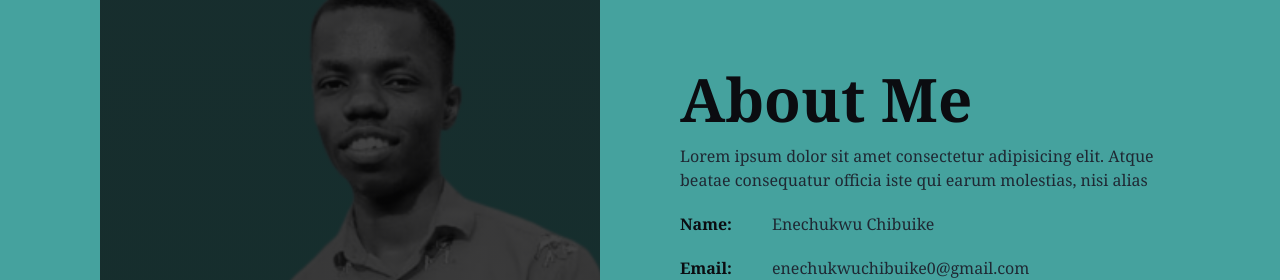
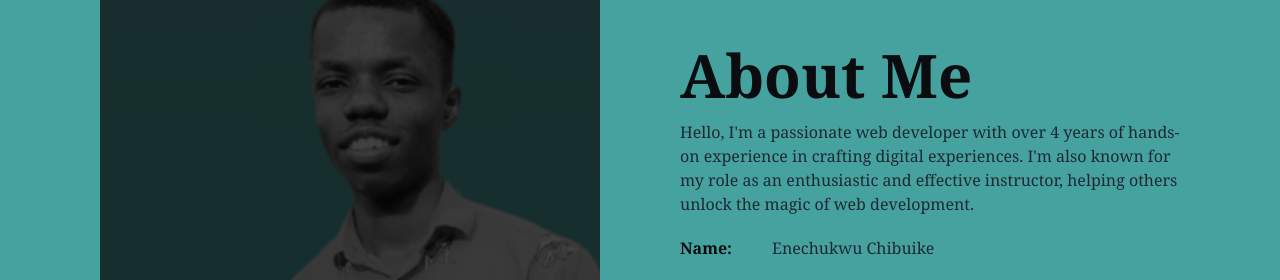
Before and after one commit to EnechukwuChibuike/Enechukwu-Chibuike, a React (Create React App) app: page / in a window 1280 px wide. Shown: the part 900-1180 px from the top of the page. Built offline with nearby package versions, Linux system fonts and the light colour scheme.

Commit message:
finalised

```diff
--- a/src/components/about.js
+++ b/src/components/about.js
@@ -11,8 +11,10 @@ function About() {
       <div className="grid md:ml-20 w-full md:w-1/2">
         <h1 className="text-[60px] font-[900] text-[#0b0c10]">About Me</h1>
         <p className="text-[#1f2833]">
-          Lorem ipsum dolor sit amet consectetur adipisicing elit. Atque beatae
-          consequatur officia iste qui earum molestias, nisi alias
+          Hello, I'm a passionate web developer with over 4 years of hands-on
+          experience in crafting digital experiences. I'm also known for my role
+          as an enthusiastic and effective instructor, helping others unlock the
+          magic of web development.
         </p>
         <div className="flex items-center mt-5">
           <p className="text-dark font-bold">Name:</p>
--- a/src/components/contact.js
+++ b/src/components/contact.js
@@ -10,7 +10,7 @@ function Contact() {
     >
       <h1 className="text-[#66fcf1] text-5xl font-[900]">Contact Me</h1>
       <p className=" mt-3 text-[#c5c6c7] px-10">
-        Lorem ipsum dolor sit, amet consectetur adipisicing elit. Recusandae aut
+        Let's connect and create web magic together.
       </p>
 
       <div className="flex justify-center">
--- a/src/components/footer.jsx
+++ b/src/components/footer.jsx
@@ -9,10 +9,10 @@ function Footer() {
         <div className="w-[80vw] md:w-[30vw] mb-10">
           <h2 className="text-primary text-2xl">About Me</h2>
           <p className="text-gray pt-5 w-full md:w-[80%]">
-            Lorem ipsum dolor sit amet consectetur adipisicing elit. Saepe in
-            autem corrupti veritatis aperiam a modi magnam asperiores facilis
-            dolor harum impedit accusamus delectus, facere quis? Unde qui
-            voluptatibus recusandae.
+            A passionate web developer with over 4 years of hands-on experience
+            in crafting digital experiences. I'm also known for my role as an
+            enthusiastic and effective instructor, helping others unlock the
+            magic of web development.
           </p>
         </div>
 
--- a/src/components/projects.js
+++ b/src/components/projects.js
@@ -17,7 +17,7 @@ function Projects() {
     >
       <h1 className="text-[#66fcf1] text-5xl font-[900]">Projects</h1>
       <p className=" my-3 text-[#c5c6c7] px-10">
-        Lorem ipsum dolor sit, amet consectetur adipisicing elit. Recusandae aut
+        Explore My Portfolio of Digital Creations.
       </p>
 
       <div className="flex justify-around md:justify-between flex-wrap min-h-screen">
--- a/src/components/services.js
+++ b/src/components/services.js
@@ -10,7 +10,7 @@ function Services() {
     >
       <h1 className="text-[#66fcf1] text-5xl font-[900]">Services</h1>
       <p className=" mt-3 text-[#c5c6c7] px-10">
-        Lorem ipsum dolor sit, amet consectetur adipisicing elit. Recusandae aut
+        Turning Ideas into Digital Solutions.
       </p>
 
       <div className="flex justify-around w-full h-fit flex-wrap mt-10">
```
